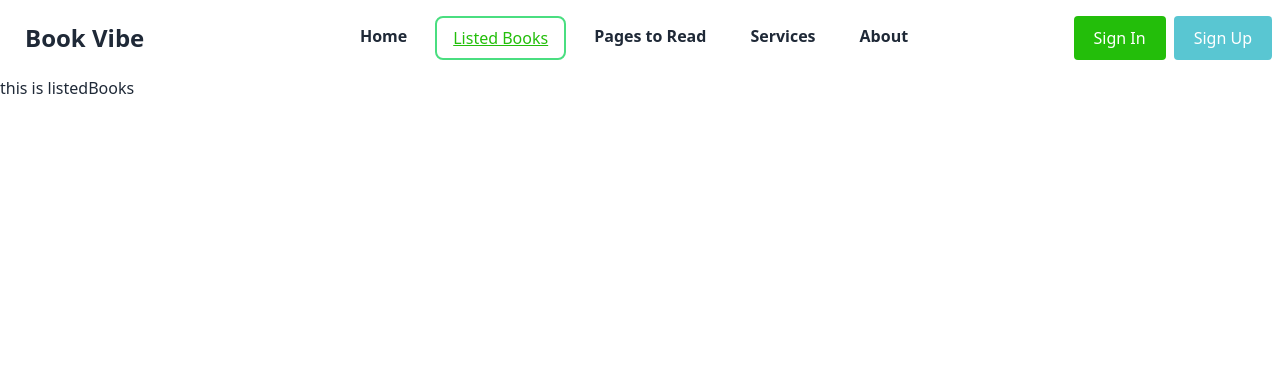
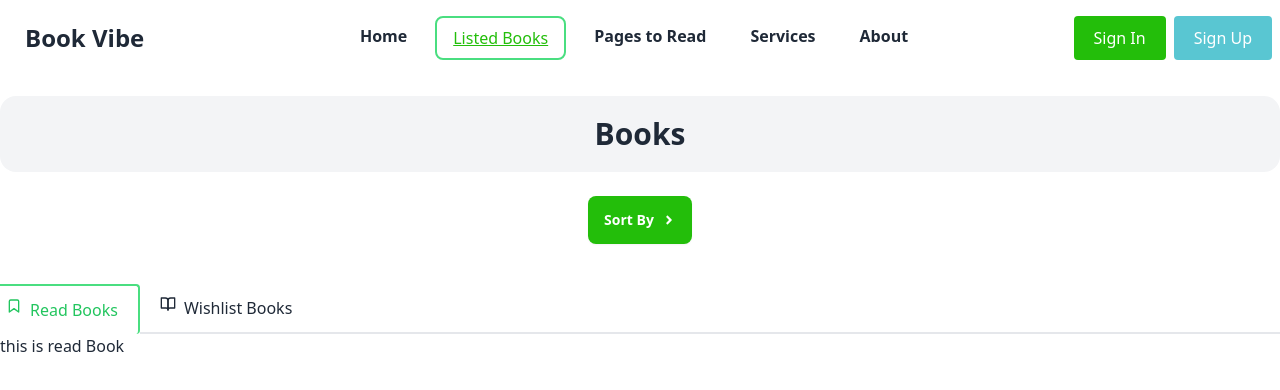
Before and after one commit to Selina-Khatun/B9A8-Book-Review, a React (Vite) app: page /listedBooks in a window 1280 px wide. Shown: the top 390 px of the page. Built offline with nearby package versions, Linux system fonts and the light colour scheme.

Commit message:
added nested route

```diff
--- /dev/null
+++ b/src/components/Tabs/Tabs.jsx
@@ -0,0 +1,33 @@
+
+import { useState } from 'react';
+import { Link, Outlet } from 'react-router-dom';
+
+const Tabs = () => {
+    const [tabIndex,setTabIndex]=useState(0);
+
+    return (
+        <div>
+            <div className="flex items-start -mx-4 overflow-x-auto overflow-y-hidden justify-center   md:justify-start flex-nowrap dark:bg-gray-100 dark:text-gray-800">
+                <Link to={""} onClick={()=>setTabIndex(0)} rel="noopener noreferrer"className={`flex items-start flex-shrink-0 px-5 py-3 space-x-2 ${tabIndex===0?' border-2 border-b-0 border-green-400 text-green-500 rounded': 'border-b'} dark:border-gray-600 dark:text-gray-600`}>
+                    <svg xmlns="http://www.w3.org/2000/svg" viewBox="0 0 24 24" fill="none" stroke="currentColor" strokeWidth="2" strokeLinecap="round" strokeLinejoin="round" className="w-4 h-4">
+                        <path d="M19 21l-7-5-7 5V5a2 2 0 0 1 2-2h10a2 2 0 0 1 2 2z"></path>
+                    </svg>
+                    <span>Read Books</span>
+                </Link>
+                <Link
+                to={'wishListBooks'}
+                 rel="noopener noreferrer" onClick={()=>setTabIndex(1)}className={`flex items-start flex-shrink-0 px-5 py-3 space-x-2 ${tabIndex===1?' border-2 border-green-400 text-green-500 border-b-0 rounded': 'border-b-2'} dark:border-gray-600 dark:text-gray-600`}>
+                    <svg xmlns="http://www.w3.org/2000/svg" viewBox="0 0 24 24" fill="none" stroke="currentColor" strokeWidth="2" strokeLinecap="round" strokeLinejoin="round" className="w-4 h-4">
+                        <path d="M2 3h6a4 4 0 0 1 4 4v14a3 3 0 0 0-3-3H2z"></path>
+                        <path d="M22 3h-6a4 4 0 0 0-4 4v14a3 3 0 0 1 3-3h7z"></path>
+                    </svg>
+                    <span>Wishlist Books</span>
+                </Link>
+               <div className='  border-b-2 w-full mt-12'> </div>
+            </div>
+            <Outlet></Outlet>
+        </div>
+    );
+};
+
+export default Tabs;
--- a/src/main.jsx
+++ b/src/main.jsx
@@ -13,6 +13,8 @@
 import Services from './pages/Services/Services.jsx';
 import About from './pages/About/About.jsx';
 import CardDetails from './components/CardDetails/CardDetails.jsx';
+import WishListBooks from './pages/ListedBooks/WishListBooks.jsx';
+import ReadBooks from './pages/ListedBooks/ReadBooks.jsx';
 const router = createBrowserRouter([
   {
     path: "/",
@@ -30,9 +32,21 @@
 
       },
       {
-        path: "/listedBooks",
+        path: "listedBooks",
         element: <ListedBooks></ListedBooks>,
+        children:[
+          {
+            index:true,
+            element:<ReadBooks></ReadBooks>
+          },
+          {
+            path: "wishListBooks",
+            element:<WishListBooks></WishListBooks>,
+          }
+        ]
       },
+
+
       {
         path: "/pagesToRead",
         element: <PagesToRead></PagesToRead>,
--- a/src/pages/Home/Home.jsx
+++ b/src/pages/Home/Home.jsx
@@ -1,9 +1,9 @@
 import Banner from "../../components/Header/Banner";
-import useContext from "../../hooks/useContext";
+// import useContext from "../../hooks/useContext";
 import Cards from "./Cards";
 
 const Home = () => {
-    const [data]=useContext();
+    // const [data]=useContext();
     // console.log(data);
     return (
         <div>
--- a/src/pages/ListedBooks/ListedBooks.jsx
+++ b/src/pages/ListedBooks/ListedBooks.jsx
@@ -1,10 +1,21 @@
+import Tabs from "../../components/Tabs/Tabs";
+
+import SortButton from "./SortButton";
+
+
 
 const ListedBooks = () => {
-    return (
-        <div>
-          this is listedBooks
-        </div>
-    );
+  return (
+    <section>
+      <div>
+        <SortButton></SortButton>
+
+      </div>
+      <Tabs></Tabs>
+
+
+    </section>
+  );
 };
 
 export default ListedBooks;
--- /dev/null
+++ b/src/pages/ListedBooks/ReadBooks.jsx
@@ -0,0 +1,11 @@
+import React from 'react';
+
+const ReadBooks = () => {
+    return (
+        <div>
+            this is read Book
+        </div>
+    );
+};
+
+export default ReadBooks;
--- /dev/null
+++ b/src/pages/ListedBooks/SortButton.jsx
@@ -0,0 +1,19 @@
+
+import { FaAngleRight } from "react-icons/fa";
+const SortButton = () => {
+    return (
+        <div className="text-center mb-9">
+            <h1 className='text-3xl font-bold bg-gray-100 p-5 rounded-2xl text-center my-5'>Books</h1>
+            <details className="dropdown ">
+                <summary className="m-1 btn btn-success border-none text-white bg-[#23BE0A]">Sort By <FaAngleRight /></summary>
+                <ul className="p-2 shadow menu dropdown-content z-[1] bg-base-100 rounded-box w-40">
+                    <li><a>Rating</a></li>
+                    <li><a>Number of pages</a></li>
+                    <li><a>Publisher year</a></li>
+                </ul>
+            </details>
+        </div>
+    );
+};
+
+export default SortButton;
--- /dev/null
+++ b/src/pages/ListedBooks/WishListBooks.jsx
@@ -0,0 +1,11 @@
+import React from 'react';
+
+const WishListBooks = () => {
+    return (
+        <div>
+            This is WishList book
+        </div>
+    );
+};
+
+export default WishListBooks;
```
